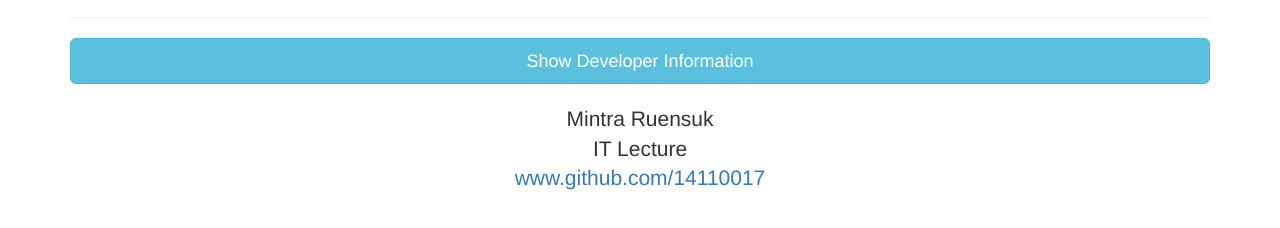
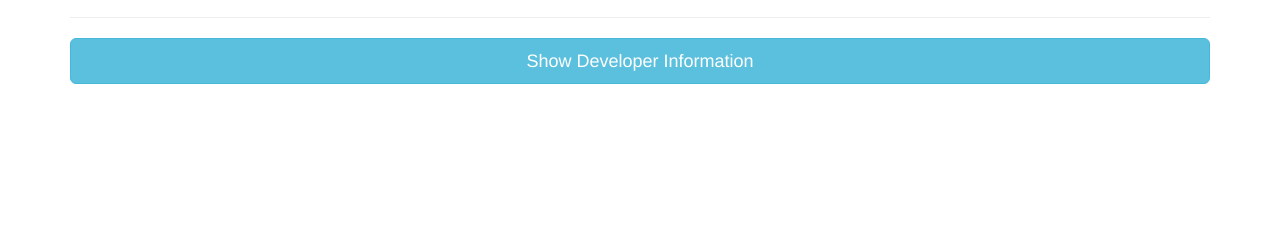
Before and after one commit to vanafroo/ITE220, a plain HTML site: page Week3-2/task1.html in a window 1280 px wide. Shown: the part 192-420 px from the top of the page. Drawn offline with Linux system fonts and the light colour scheme.

Commit message:
no message

```diff
--- a/Week3-2/task1.html
+++ b/Week3-2/task1.html
@@ -37,9 +37,7 @@
                     <button id="dev-info" type="button" class="btn btn-info btn-lg btn-block">
                         Show Developer Information </button>
                         <p class="lead text-center" id="dev-info-container"></p>
-                        <p class="lead text-center" id="info-dev">Mintra Ruensuk </br>
-                            IT Lecture </br> <a href="www.github.com/14110017">www.github.com/14110017</a>
-
+                        <p class="lead text-center" id="info-dev">
                         </p>
 				</div>
 			</div>
```
